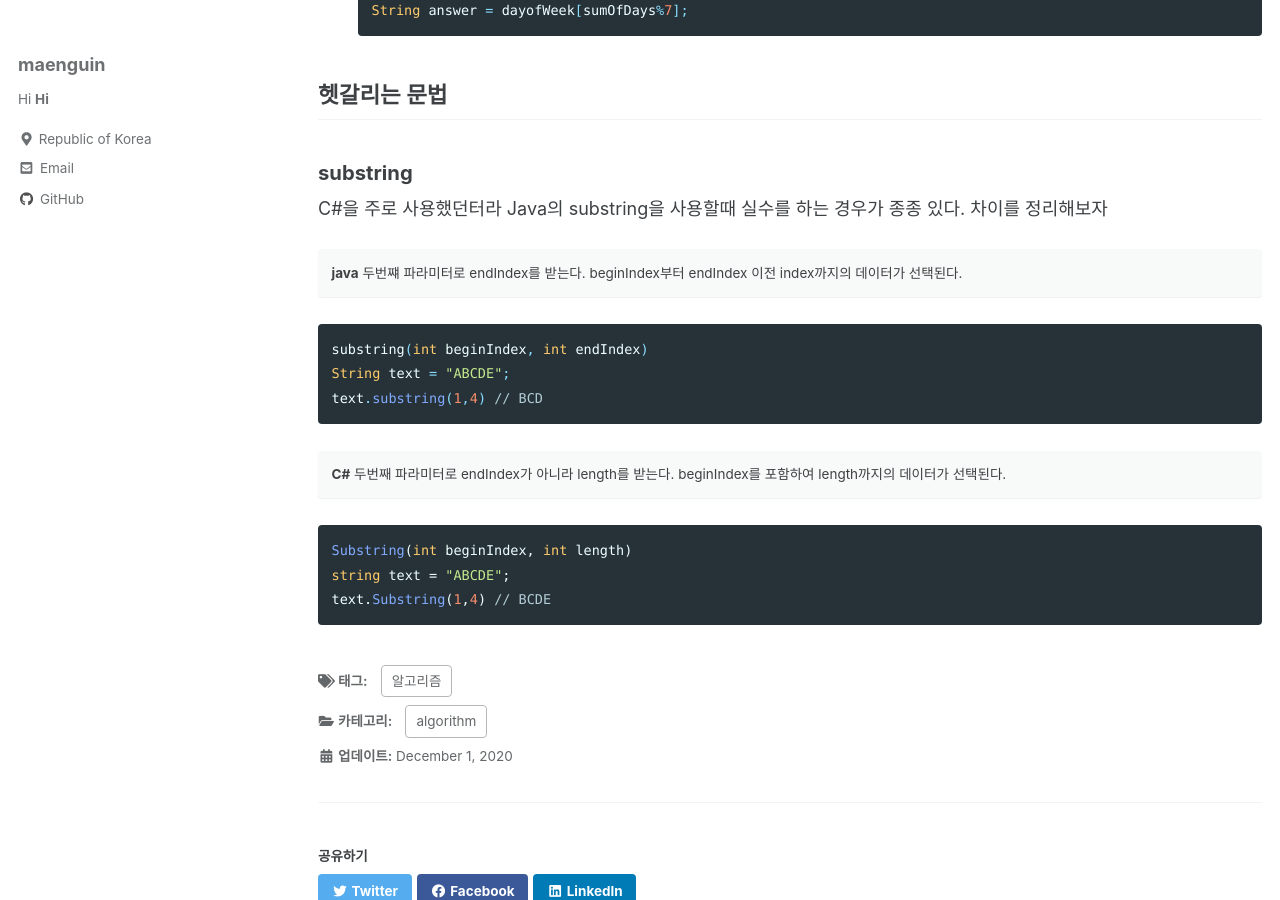
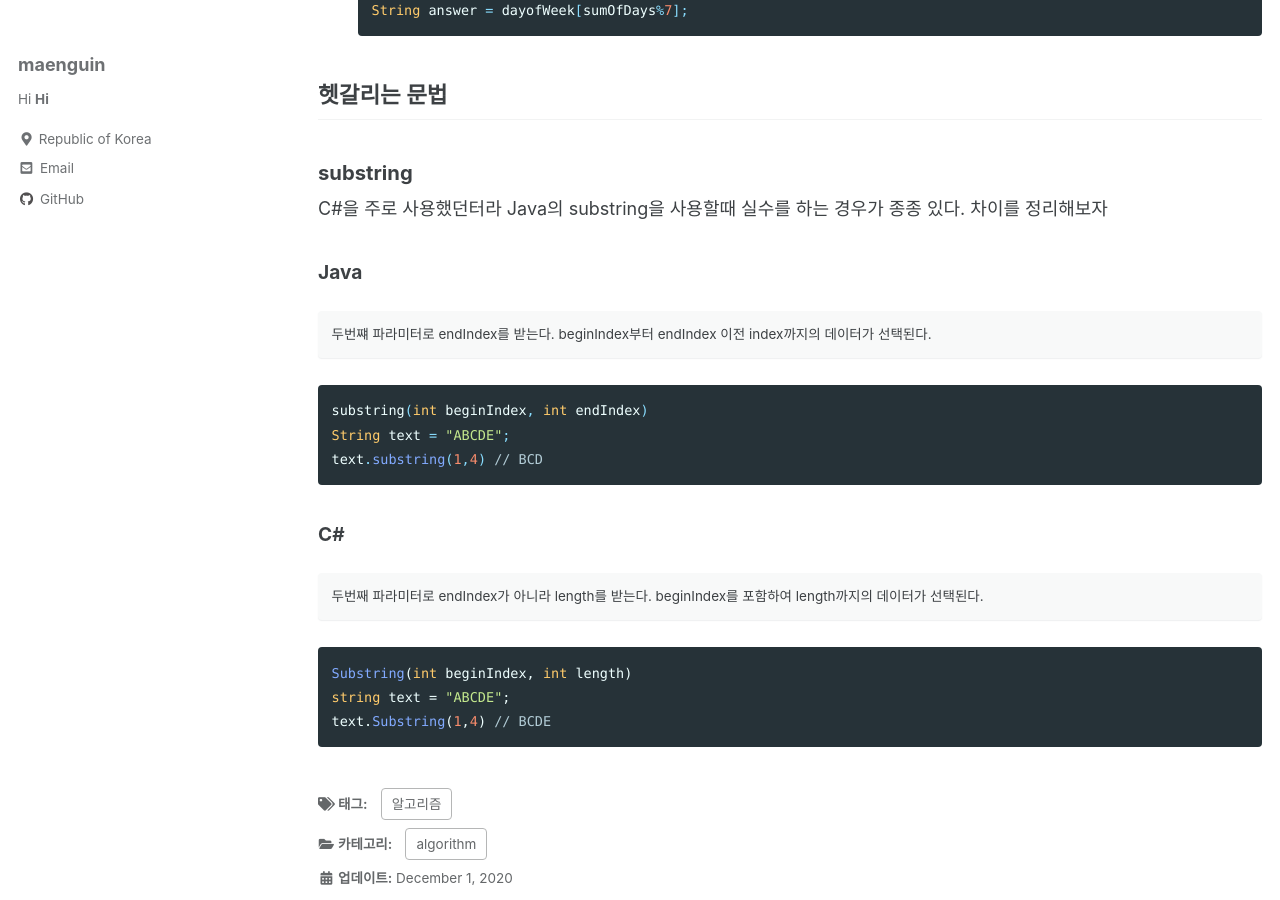
Before and after one commit to maenguin/maenguin.github.io, a Jekyll site: the page built from _posts/2020-12-01-algorithm-study.md, in a window 1280 px wide and 900 px high, scrolled down 902 px. Built offline with Jekyll 4.4.1, drawn with Linux system fonts in a browser that asks for light colours; cached includes are drawn as plain includes.

````diff
--- a/_posts/2020-12-01-algorithm-study.md
+++ b/_posts/2020-12-01-algorithm-study.md
@@ -45,7 +45,8 @@ String answer = dayofWeek[sumOfDays%7];
 C#을 주로 사용했던터라 Java의 substring을 사용할때 실수를 하는 경우가 종종 있다.
 차이를 정리해보자
 
-**java** 두번쨰 파라미터로 endIndex를 받는다. beginIndex부터 endIndex 이전 index까지의 데이터가 선택된다.
+#### Java
+두번쨰 파라미터로 endIndex를 받는다. beginIndex부터 endIndex 이전 index까지의 데이터가 선택된다.
 {: .notice}
 
 ```java
@@ -53,8 +54,8 @@ substring(int beginIndex, int endIndex)
 String text = "ABCDE";
 text.substring(1,4) // BCD
 ```
-
-**C#** 두번째 파라미터로 endIndex가 아니라 length를 받는다. beginIndex를 포함하여 length까지의 데이터가 선택된다.
+#### C#
+두번째 파라미터로 endIndex가 아니라 length를 받는다. beginIndex를 포함하여 length까지의 데이터가 선택된다.
 {: .notice}
 
 ```c#
````
